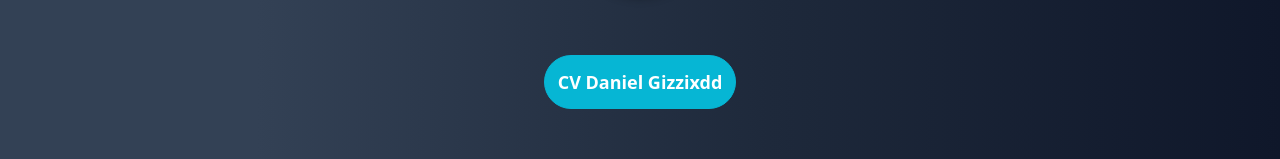
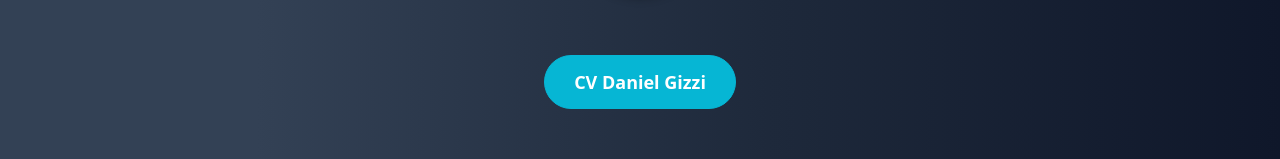
Before and after one commit to DanixCabe/portfolio, a React (Vite) app: page / in a window 1280 px wide. Shown: the part 553-712 px from the top of the page. Built offline with nearby package versions, Linux system fonts and the light colour scheme.

Commit message:
change card projects

```diff
--- a/src/components/AboutMe.jsx
+++ b/src/components/AboutMe.jsx
@@ -9,7 +9,7 @@ export const AboutMe = () => {
                         href="/pdf/CV_Daniel_Gizzi.pdf"
                         target="_blank"
                         className="flex items-center justify-center xxs:text-sm xs:text-lg sm:text-lg font-bold border-[1px] rounded-full py-3 w-48 duration-300  border-cyan-500 bg-cyan-500 text-white  hover:border-indigo-600 hover:bg-indigo-600">
-                    CV Daniel Gizzixdd</a>
+                    CV Daniel Gizzi</a>
                 </div>
                 <h2 id="technologies" className="text-4xl text-cyan-400 font-semibold">About me</h2>
                 <p className="text-xl text-slate-200 mt-10 ">I'm a Front End Developer, I am an autodidact <span className="md:block lg:block xl:block">that effort day-to-day to improve my knowledge in the field.</span></p>
--- a/src/index.css
+++ b/src/index.css
@@ -34,8 +34,10 @@ section.section-principal{
     flex-wrap: wrap;
     justify-content: center;
     align-items: center;
+    display: none;
 }
 .card-projects:hover > .card-content{
     transition: all ease-in-out 300ms;
     opacity: 1;
+    display: block;
 }
```
